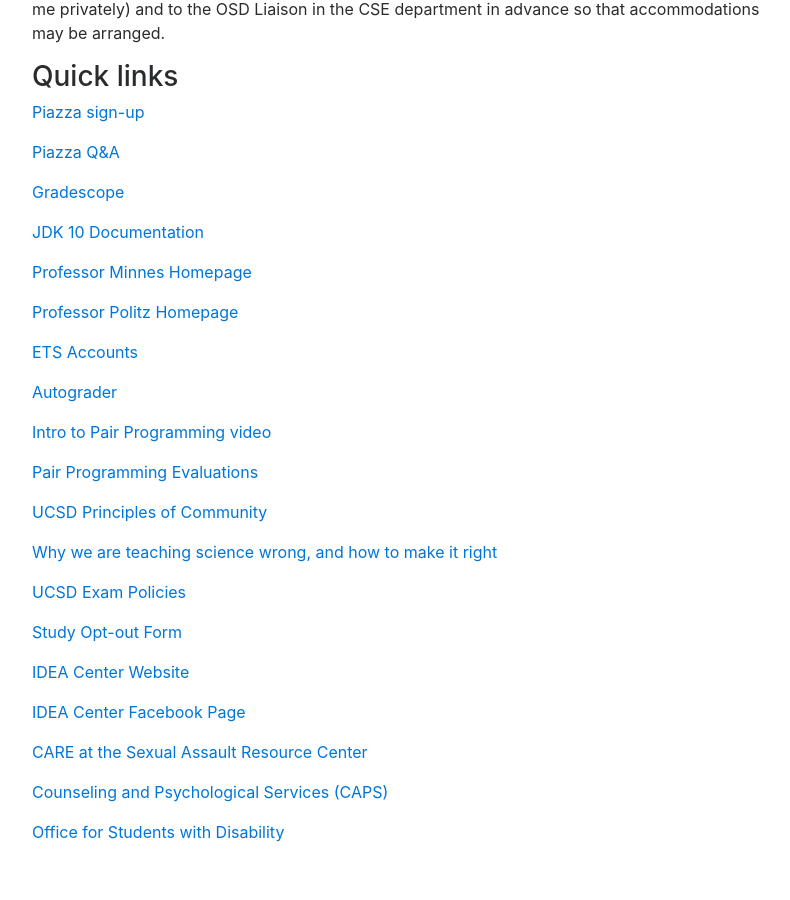
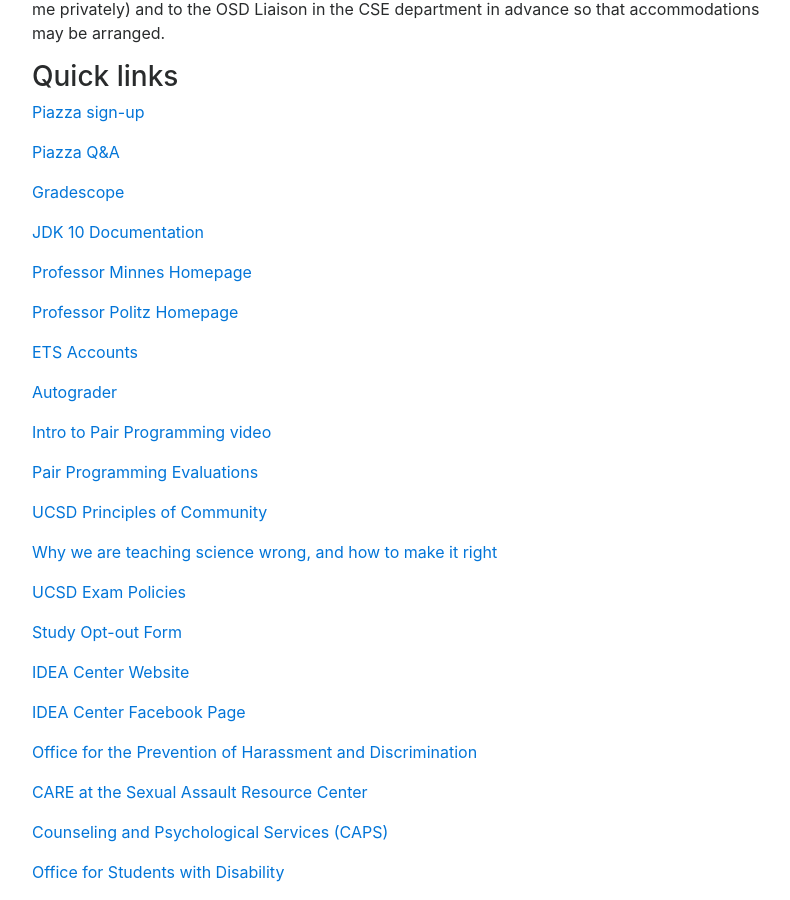
Before and after one commit to ucsd-cse8a-f18/ucsd-cse8a-f18.github.io, a Jekyll site: the page built from index.md, in a window 1280 px wide and 900 px high, scrolled down 16785 px. Shown: the whole window, without its empty margins (243-1033 px from the left). Built offline with Jekyll 4.4.1, drawn with Linux system fonts in a browser that asks for light colours; nearby versions of some CDN libraries; before the commit the page ends 17645 px from its top, so only the background shows below that.

Commit message:
Added extra link (OPHD) to quick links section

```diff
--- a/index.md
+++ b/index.md
@@ -803,6 +803,7 @@ and to the OSD Liaison in the CSE department in advance so that accommodations m
 <p><a href="https://goo.gl/forms/JSBRjEmkES6W6xYc2" target="_blank">Study Opt-out Form</a></p>
 <p><a href="http://idea.ucsd.edu/" target="_blank">IDEA Center Website</a></p>
 <p><a href="http://www.facebook.com/ucsdidea/" target="_blank">IDEA Center Facebook Page</a></p>
+<a href="http://ophd.ucsd.edu" target="_blank">Office for the Prevention of Harassment and Discrimination</a>
 <p><a href="http://care.ucsd.edu" target="_blank">CARE at the Sexual Assault Resource Center</a></p>
 <p><a href="http://caps.ucsd.edu" target="_blank">Counseling and Psychological Services (CAPS)</a></p>
 <p><a href="https://disabilities.ucsd.edu/about/index.html" target="_blank">Office for Students with Disability</a></p>
```
